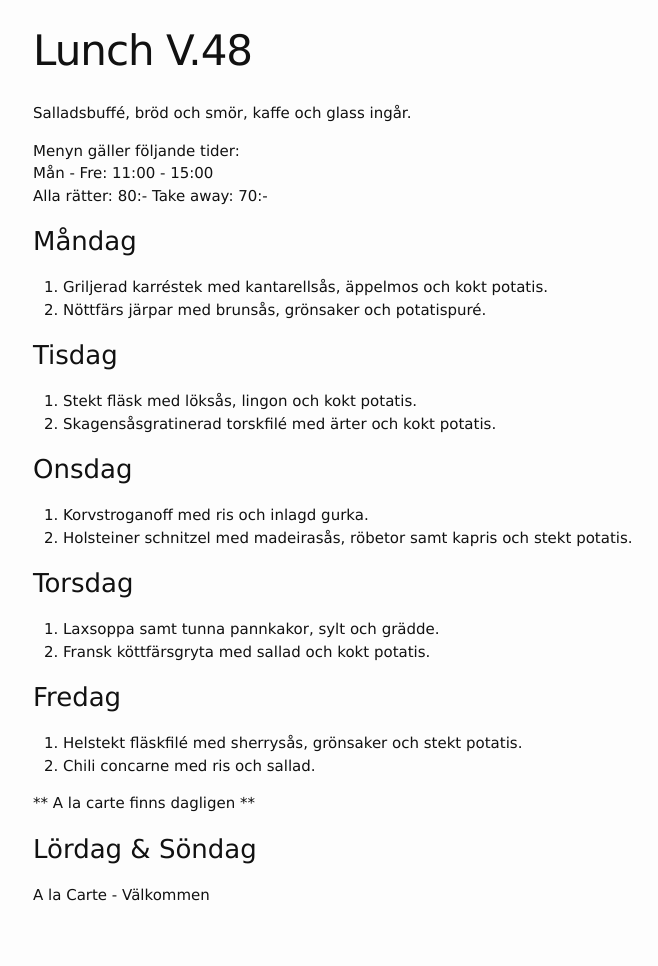
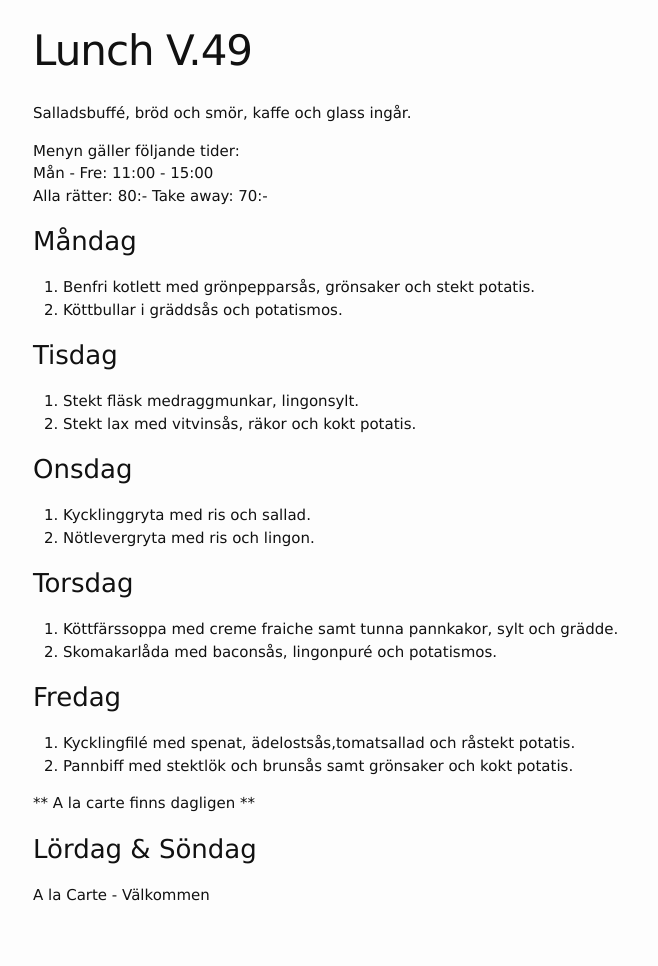
Before and after one commit to FarInn62/farinn62.github.io, a Jekyll site: the page built from lunch.md, in a window 1280 px wide. Shown: the whole page, without its empty margins (237-895 px from the left). Built offline with Jekyll 4.4.1, drawn with Linux system fonts in a browser that asks for light colours.

Commit message:
Update lunch.md

```diff
--- a/lunch.md
+++ b/lunch.md
@@ -1,6 +1,6 @@
 ---
 layout: foodmenu
-title: Lunch V.48
+title: Lunch V.49
 permalink: /lunch/
 published: true
 ---
@@ -12,29 +12,29 @@ Alla rätter: 80:- Take away: 70:-
 
 ### Måndag
 
-1. Griljerad karréstek med kantarellsås, äppelmos och kokt potatis.
-2. Nöttfärs järpar med brunsås, grönsaker och potatispuré.
+1. Benfri kotlett med grönpepparsås, grönsaker och stekt potatis.
+2. Köttbullar i gräddsås och potatismos.
 
 ### Tisdag
 
-1. Stekt fläsk med löksås, lingon och kokt potatis.
-2. Skagensåsgratinerad torskfilé med ärter och kokt potatis.
+1. Stekt fläsk medraggmunkar, lingonsylt.
+2. Stekt lax med vitvinsås, räkor och kokt potatis.
 
 
 ### Onsdag
 
-1. Korvstroganoff med ris och inlagd gurka.
-2. Holsteiner schnitzel med madeirasås, röbetor samt kapris och stekt potatis.
+1. Kycklinggryta med ris och sallad.
+2. Nötlevergryta med ris och lingon.
 
 ### Torsdag
 
-1. Laxsoppa samt tunna pannkakor, sylt och grädde.
-2. Fransk köttfärsgryta med sallad och kokt potatis.
+1. Köttfärssoppa med creme fraiche samt tunna pannkakor, sylt och grädde.
+2. Skomakarlåda med baconsås, lingonpuré och potatismos.
 
 ### Fredag
 
-1. Helstekt fläskfilé med sherrysås, grönsaker och stekt potatis.
-2. Chili concarne med ris och sallad.
+1. Kycklingfilé med spenat, ädelostsås,tomatsallad och råstekt potatis.
+2. Pannbiff med stektlök och brunsås samt grönsaker och kokt potatis.
 
 ** A la carte finns dagligen **
 
```
